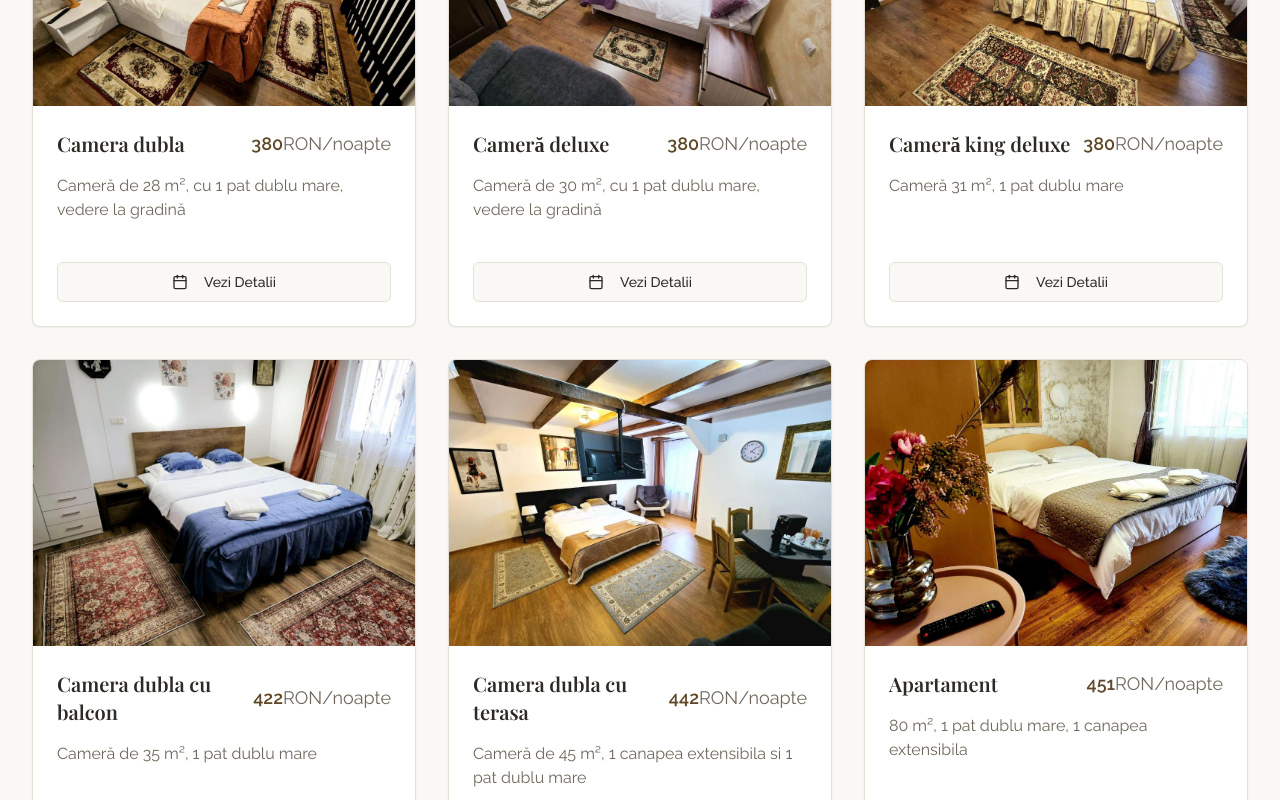
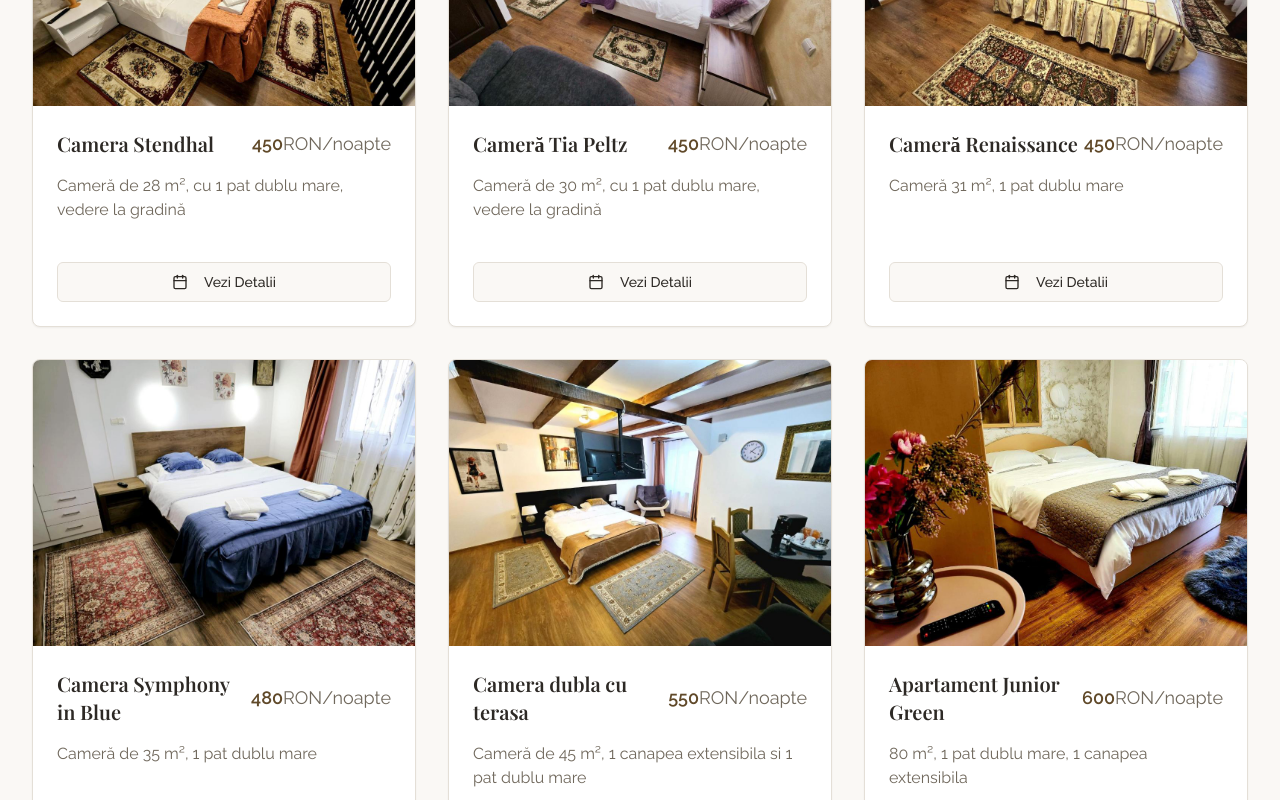
Before and after one commit to andreistomff/sleepy-hollow-website, a React (Vite) app: page / in a window 1280 px wide. Shown: the part 2080-2880 px from the top of the page. Built offline with nearby package versions, Linux system fonts and the light colour scheme.

Commit message:
Update Rooms.tsx

```diff
--- a/src/components/Rooms.tsx
+++ b/src/components/Rooms.tsx
@@ -17,13 +17,13 @@ const Rooms = () => {
   const rooms = [
     {
       id: 1,
-      name: "Camera dubla",
+      name: "Camera Stendhal",
       description: "Cameră de 28 m², cu 1 pat dublu mare, vedere la gradină",
       fullDescription: "Toaletă Cadă sau duş Pardoseală de lemn sau parchet Prosoape Lenjerie de pat Priză lângă pat Pardoseală de gresie/marmură Zonă de relaxare TV Frigider Încălzire Uscător de păr Cană fierbător Mobilier de grădină Zonă de luat masa în aer liber Canale prin cablu Garderobă sau dulap Zonă de luat masa Masă Etaje superioare accesibile doar pe scări Hârtie igienică",
-      price: 380,
+      price: 450,
       priceList: [
-        { persons: 1, price: 342 },
-        { persons: 2, price: 380 }
+        { persons: 1, price: 405 },
+        { persons: 2, price: 450 }
       ],
       image: "/images/camera dubla 1.jpg",
       galleryImages: [
@@ -35,13 +35,13 @@ const Rooms = () => {
     },
     {
       id: 2,
-      name: "Cameră deluxe",
+      name: "Cameră Tia Peltz",
       description: "Cameră de 30 m², cu 1 pat dublu mare, vedere la gradină",
       fullDescription: "Toaletă Cadă sau duş Pardoseală de lemn sau parchet Prosoape Lenjerie de pat Priză lângă pat Pardoseală de gresie/marmură Zonă de relaxare TV Frigider Încălzire Uscător de păr Cană fierbător Mobilier de grădină Zonă de luat masa în aer liber Canale prin cablu Garderobă sau dulap Zonă de luat masa Masă Etaje superioare accesibile doar pe scări Hârtie igienică",
-      price: 380,
+      price: 450,
       priceList: [
-        { persons: 1, price: 342 },
-        { persons: 2, price: 380 }
+        { persons: 1, price: 405 },
+        { persons: 2, price: 450 }
       ],
       image: "/images/camera deluxe 1.jpg",
       galleryImages: [
@@ -53,13 +53,13 @@ const Rooms = () => {
     },
     {
       id: 3,
-      name: "Cameră king deluxe",
+      name: "Cameră Renaissance",
       description: "Cameră 31 m², 1 pat dublu mare",
       fullDescription: "Toaletă Cadă sau duş Pardoseală de lemn sau parchet Prosoape Lenjerie de pat Priză lângă pat Pardoseală de gresie/marmură Zonă de relaxare TV Frigider Încălzire Uscător de păr Cană fierbător Mobilier de grădină Zonă de luat masa în aer liber Canale prin cablu Garderobă sau dulap Zonă de luat masa Masă Etaje superioare accesibile doar pe scări Hârtie igienică",
-      price: 380,
+      price: 450,
       priceList: [
-        { persons: 1, price: 342 },
-        { persons: 2, price: 380 }
+        { persons: 1, price: 405 },
+        { persons: 2, price: 450 }
       ],
       image: "/images/camera king deluxe 1.jpg",
       galleryImages: [
@@ -71,13 +71,13 @@ const Rooms = () => {
     },
     {
       id: 4,
-      name: "Camera dubla cu balcon",
+      name: "Camera Symphony in Blue",
       description: "Cameră de 35 m², 1 pat dublu mare",
       fullDescription: "Toaletă Cadă sau duş Pardoseală de lemn sau parchet Prosoape Lenjerie de pat Priză lângă pat Pardoseală de gresie/marmură Zonă de relaxare Intrare privată TV Frigider Încălzire Uscător de păr Cană fierbător Mobilier de grădină Zonă de luat masa în aer liber Canale prin cablu Garderobă sau dulap Zonă de luat masa Masă Etaje superioare accesibile doar pe scări Hârtie igienică Canapea extensibilă",
-      price: 422,
+      price: 480,
       priceList: [
-        { persons: 1, price: 342 },
-        { persons: 2, price: 422 },
+        { persons: 1, price: 384 },
+        { persons: 2, price: 423 },
         { persons: 3, price: 480 }
       ],
       image: "/images/camera dubla cu balcon 1.jpg",
@@ -93,12 +93,12 @@ const Rooms = () => {
       name: "Camera dubla cu terasa",
       description: "Cameră de 45 m², 1 canapea extensibila si 1 pat dublu mare",
       fullDescription: "Toaletă Cadă sau duş Pardoseală de lemn sau parchet Prosoape Lenjerie de pat Priză lângă pat Pardoseală de gresie/marmură Zonă de relaxare Intrare privată TV Frigider Aparat pentru prepararea de ceai/cafea Încălzire Uscător de păr Mobilier de grădină Zonă de luat masa în aer liber Canale prin cablu Garderobă sau dulap Zonă de luat masa Masă Etaje superioare accesibile doar pe scări Hârtie igienică Canapea extensibilă",
-      price: 442,
+      price: 550,
       priceList: [
-        { persons: 1, price: 416 },
-        { persons: 2, price: 442 },
-        { persons: 3, price: 468 },
-        { persons: 4, price: 520 }
+        { persons: 1, price: 440 },
+        { persons: 2, price: 468 },
+        { persons: 3, price: 495 },
+        { persons: 4, price: 550 }
       ],
       image: "/images/camera dubla cu terasa.jpg",
       galleryImages: [
@@ -110,15 +110,15 @@ const Rooms = () => {
     },
     {
       id: 6,
-      name: "Apartament",
+      name: "Apartament Junior Green",
       description: "80 m², 1 pat dublu mare, 1 canapea extensibila",
       fullDescription: "Toaletă Cadă sau duş Pardoseală de lemn sau parchet Prosoape Lenjerie de pat Priză lângă pat Pardoseală de gresie/marmură Zonă de relaxare Intrare privată TV Frigider Aparat pentru prepararea de ceai/cafea Încălzire Uscător de păr Ustensile de bucătărie Chicinetă Mobilier de grădină Zonă de luat masa în aer liber Canale prin cablu Garderobă sau dulap Zonă de luat masa Masă Hârtie igienică Canapea extensibilă",
-      price: 451,
+      price: 600,
       priceList: [
-        { persons: 1, price: 413 },
-        { persons: 2, price: 451 },
-        { persons: 3, price: 495 },
-        { persons: 4, price: 550 }
+        { persons: 1, price: 450 },
+        { persons: 2, price: 492 },
+        { persons: 3, price: 540 },
+        { persons: 4, price: 600 }
       ],
       image: "/images/apartament 1.jpg",
       galleryImages: [
@@ -133,7 +133,7 @@ const Rooms = () => {
       name: "Apartament deluxe",
       description: "110 m², 1 pat dublu mare in dormitor 1, 1 pat dublu mare in dormitor 2, 1 canapea extensibila",
       fullDescription: "Cadă cu hidromasaj Toaletă Șemineu Cadă sau duş Pardoseală de lemn sau parchet Prosoape Lenjerie de pat Priză lângă pat Pardoseală de gresie/marmură Zonă de relaxare TV Frigider Aparat pentru prepararea de ceai/cafea Încălzire Uscător de păr Mobilier de grădină Zonă de luat masa în aer liber Canale prin cablu Garderobă sau dulap Zonă de luat masa Masă Hârtie igienică Canapea extensibilă",
-      price: 624,
+      price: 800,
       priceList: [
         { persons: 1, price: 584 },
         { persons: 2, price: 624 },
```
